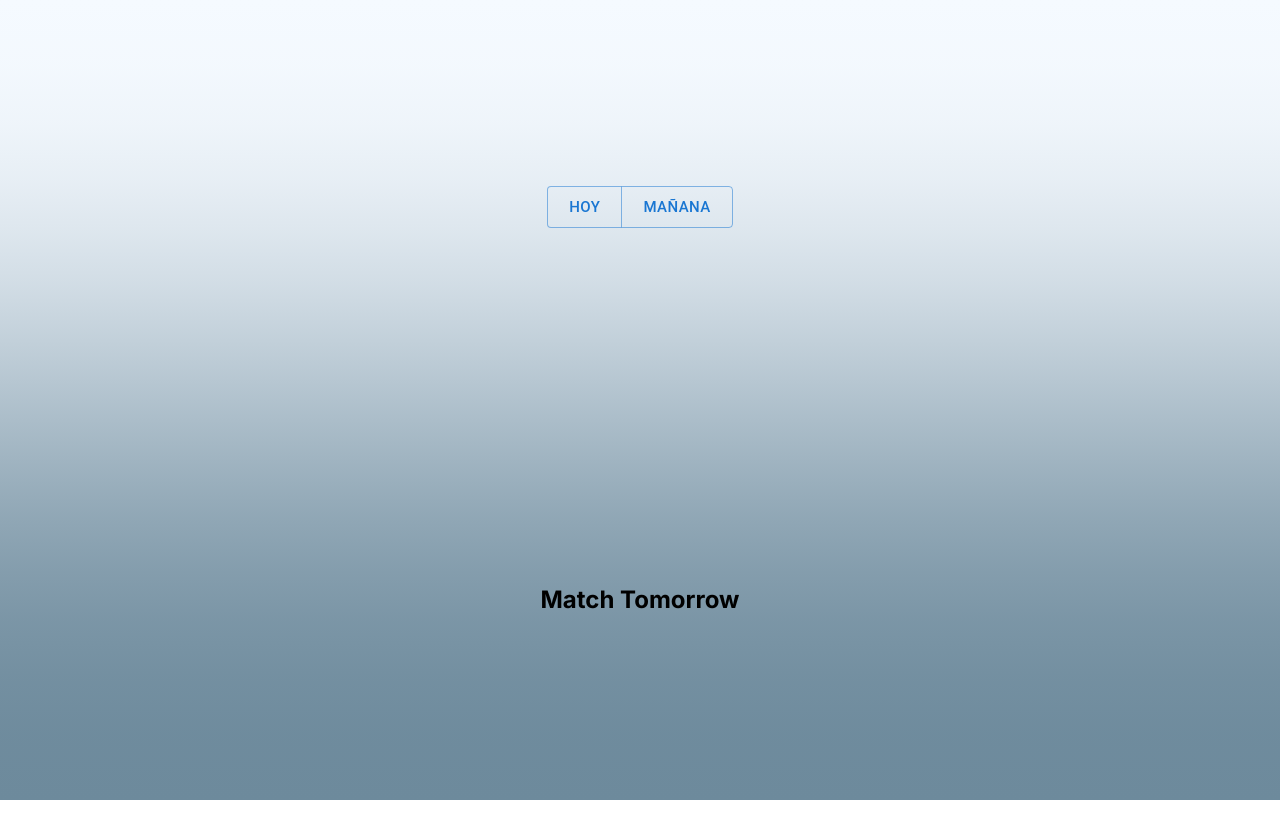
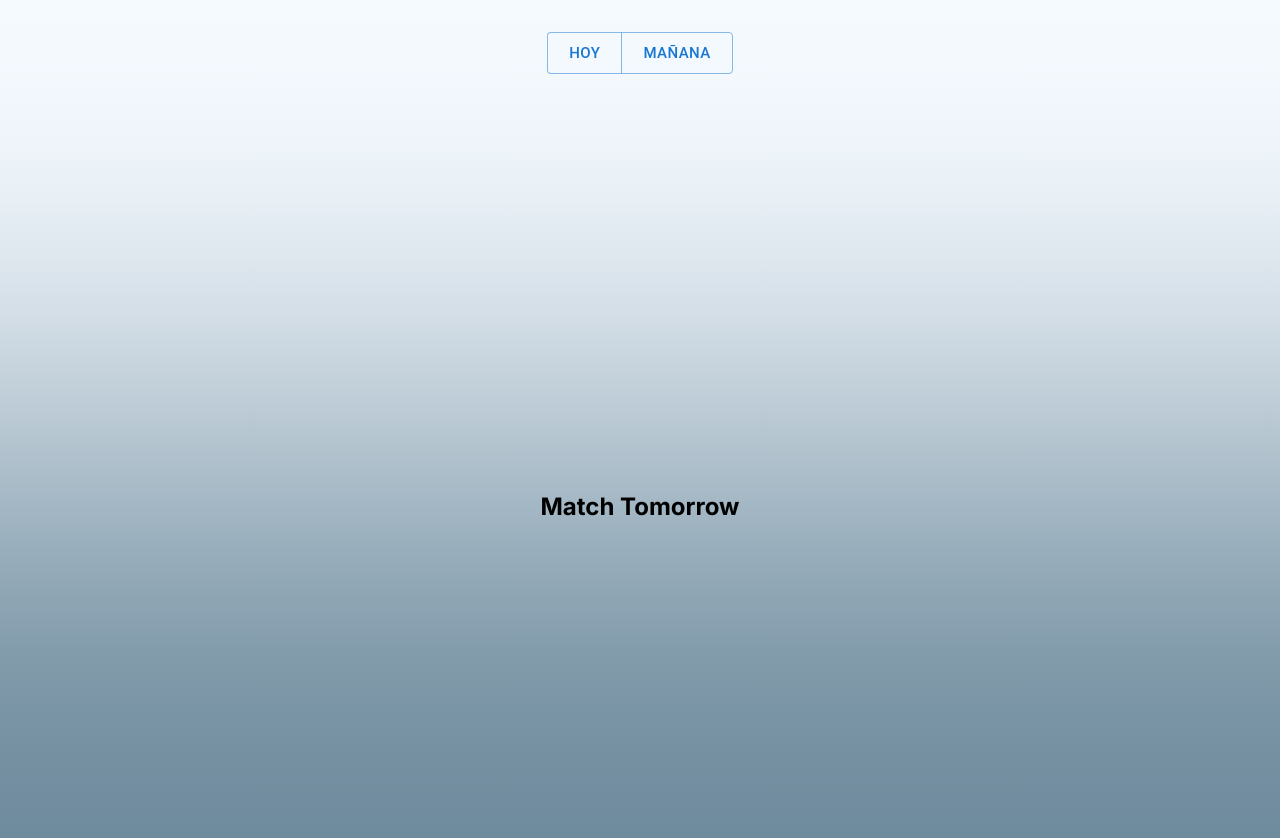
Before and after one commit to Jcruzcorti/quienJuegaHoy, a Next.js app: page /manana in a window 1280 px wide. Shown: the top 838 px of the page. Before the commit the page ends 800 px from the top, so only its background shows below. Built offline with nearby package versions, Linux system fonts and the light colour scheme.

Commit message:
We separate in page.js and manana/page.jsx the ButtonTest of the main, putting it in nav

```diff
--- a/app/globals.css
+++ b/app/globals.css
@@ -80,6 +80,12 @@
 
 }
 
+/* :root{
+  background-color: Canvas;
+  color: CanvasText;
+  color-scheme: dark;
+} */
+
 html,
 body {
   max-width: 100vw;
--- a/app/manana/page.js
+++ b/app/manana/page.js
@@ -4,10 +4,14 @@ import ButtonTest from '@/components/buttons/ButtonTest';
 
 function MatchTomorrow() {
   return (
-    <main className={styles.mainNavigation}>
-      <ButtonTest/>
-      <h2>Match Tomorrow</h2>
-    </main>
+    <>
+      <nav className={styles.nav}>
+        <ButtonTest/>
+      </nav>
+      <main className={styles.mainNavigation}>
+        <h2>Match Tomorrow</h2>
+      </main>
+    </>
   )
 }
 
--- a/app/page.module.css
+++ b/app/page.module.css
@@ -1,9 +1,20 @@
+
+.nav {
+  display: flex;
+  flex-direction: column;
+  justify-content: center;
+  align-items: center;
+  padding: 2rem;
+  /* min-height: 100vh; */
+
+}
+
 .main {
   display: flex;
   flex-direction: column;
-  justify-content: space-around;
+  justify-content: center;
   align-items: center;
-  padding: 0.5rem;
+
   min-height: 100vh;
 
 }
@@ -11,11 +22,13 @@
 .mainNavigation{
   display: flex;
   flex-direction: column;
-  justify-content: space-around;
+  justify-content:center;
   align-items: center;
-  padding: 0.5rem;
+
   min-height: 100vh;
 }
+
+
 
 /* .description {
   display: inherit;
```
Also changed, not shown: app/page.js (+9 -5 lines), components/data/DataMatchItem.jsx (+13 -0 lines).
